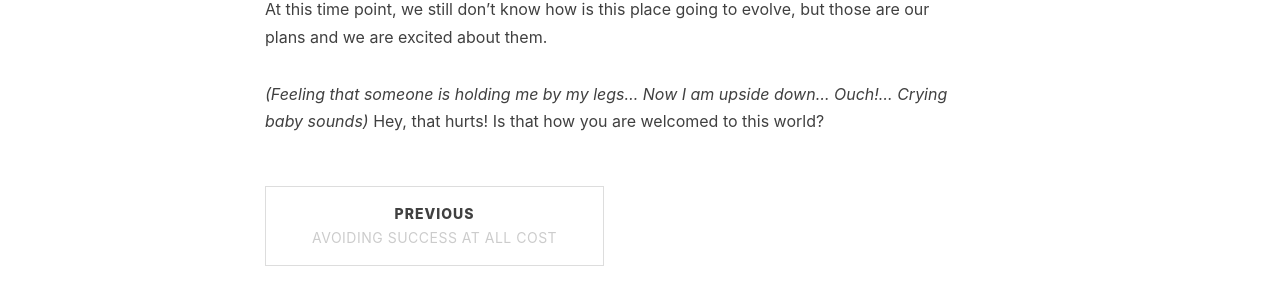
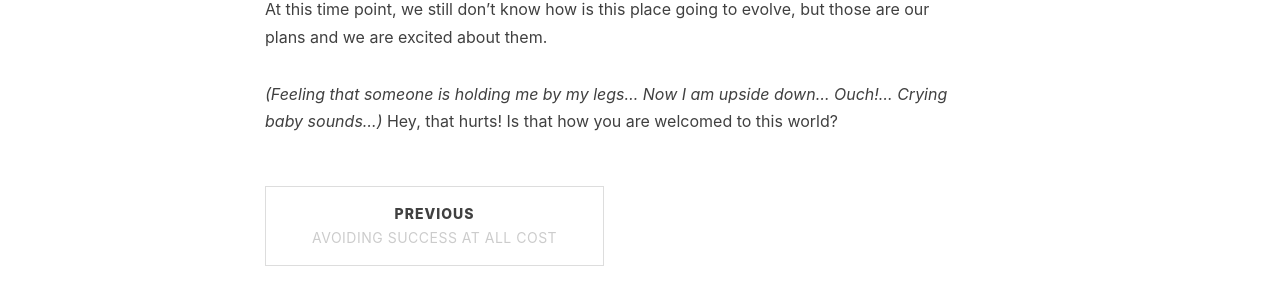
Before and after one commit to gsa-blog/gsa-blog.github.io, a Jekyll site: the page built from _posts/2019-06-14-hello-world.md, in a window 1280 px wide. Shown: the part 562-866 px from the top of the page. Built offline with Jekyll 4.4.1, drawn with Linux system fonts in a browser that asks for light colours; nearby versions of some CDN libraries; comment, search, counter and statistics services are not loaded.

```diff
--- a/_posts/2019-06-14-hello-world.md
+++ b/_posts/2019-06-14-hello-world.md
@@ -16,4 +16,4 @@ Today we officially start the GSA Blog, and here is all what we have in mind: We
 
 At this time point, we still don't know how is this place going to evolve, but those are our plans and we are excited about them.
 
-_(Feeling that someone is holding me by my legs... Now I am upside down... Ouch!... Crying baby sounds)_ Hey, that hurts! Is that how you are welcomed to this world?
+_(Feeling that someone is holding me by my legs... Now I am upside down... Ouch!... Crying baby sounds...)_ Hey, that hurts! Is that how you are welcomed to this world?
```
